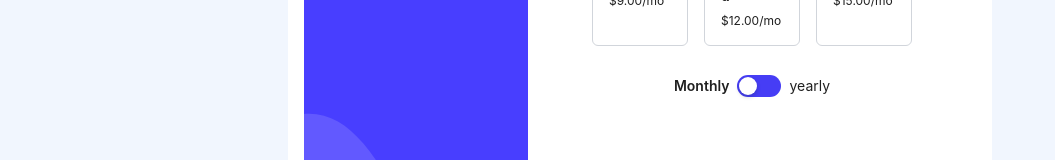
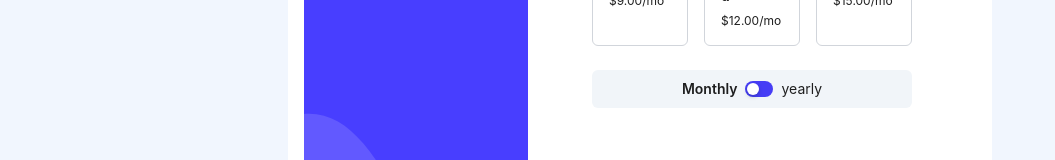
Before and after one commit to BorzooMV/multi-step-form, a React (Vite) app: page /select-plan in a window 1280 px wide. Shown: the part 355-515 px from the top of the page, without its empty margins (0-1055 px from the left). Built offline with nearby package versions, Linux system fonts and the light colour scheme.

Commit message:
fix: use custom components in select plan form

```diff
--- a/src/components/ProductTypeSwitch/ProductTypeSwitch.tsx
+++ b/src/components/ProductTypeSwitch/ProductTypeSwitch.tsx
@@ -1,5 +1,7 @@
 import { Switch, Typography } from "antd";
 import { FormikErrors } from "formik";
+
+import "./style.css";
 
 const { Text } = Typography;
 
@@ -31,11 +33,12 @@ export default function ProductTypeSwitch({
     }
   }
   return (
-    <div className="flex justify-center items-center gap-2">
+    <div className="flex justify-center items-center gap-2 bg-slate-100 py-2 rounded-md">
       <Text strong={currentProductType === "monthly"}>Monthly</Text>
       <Switch
-        className="bg-primary hover:bg-primary/80"
+        className="bg-primary product-type-switch"
         onChange={handleChange}
+        size="small"
       />
       <Text strong={currentProductType === "yearly"}>yearly</Text>
     </div>
--- /dev/null
+++ b/src/components/ProductTypeSwitch/style.css
@@ -0,0 +1,4 @@
+.ant-switch.product-type-switch:hover,
+.ant-switch.ant-switch-checked.product-type-switch:hover {
+  background: hsl(var(--primary) / 0.8);
+}
--- a/src/components/forms/SelectPlanForm.tsx
+++ b/src/components/forms/SelectPlanForm.tsx
@@ -1,17 +1,19 @@
+import { Form } from "antd";
 import { useFormik } from "formik";
 
 import useGetStepsFromUrl from "../../hooks/useGetStepsFromUrl";
+import { useFormContext } from "../FormProvider";
+
 import HeadAndSub from "../HeadAndSub";
-import { useFormContext } from "../FormProvider";
 import FormNavigation from "../FormNavigation";
 import ProductCard from "../ProductCard";
+import ProductTypeSwitch from "../ProductTypeSwitch/ProductTypeSwitch";
 
-import { Form, Input } from "antd";
-import products from "../../data/products.json";
-import ProductTypeSwitch from "../ProductTypeSwitch/ProductTypeSwitch";
 import arcadeImage from "../../assets/icon-arcade.svg";
 import advancedImage from "../../assets/icon-advanced.svg";
 import proImage from "../../assets/icon-pro.svg";
+
+import products from "../../data/products.json";
 
 function TheForm({ step }: { step: number }) {
   const { dispatch } = useFormContext();
@@ -20,7 +22,7 @@ function TheForm({ step }: { step: number }) {
   const formik = useFormik({
     initialValues: {
       product: "",
-      type: "monthly" as ProductType,
+      type: "monthly",
     },
     onSubmit: (values) => {
       dispatch({
@@ -31,9 +33,10 @@ function TheForm({ step }: { step: number }) {
     },
   });
 
-  const desiredProducts: Product[] = products.regulars.filter(
+  const desiredProducts = products.regulars.filter(
     (product) => product.type === formik.values.type
-  );
+  ) as Product[];
+
   const desiredProductsWithImage = desiredProducts.map((product) => {
     switch (product.name) {
       case "arcade":
@@ -55,39 +58,23 @@ function TheForm({ step }: { step: number }) {
     >
       <div>
         <Form.Item label="Product" name="product">
-          {/* <Input onChange={formik.handleChange} /> */}
           <div className="flex gap-4">
-            {desiredProductsWithImage.map((product, index) => (
-              <ProductCard
-                key={index}
-                product={product}
-                handleChangeValue={formik.setFieldValue}
-              />
-            ))}
-            {/* <ProductCard
-              imgSrc={sampleProductImage}
-              type="monthly"
-              finalPrice={9}
-              productName="arcade"
-              onClick={() => formik.setFieldValue("product", "arcade")}
-            />
-            <ProductCard
-              imgSrc={sampleProductImage}
-              type="monthly"
-              finalPrice={9}
-              productName="arcade"
-            />
-            <ProductCard
-              imgSrc={sampleProductImage}
-              type="monthly"
-              finalPrice={9}
-              productName="arcade"
-            /> */}
+            {desiredProductsWithImage.map((product, index) => {
+              if (!product) return;
+
+              return (
+                <ProductCard
+                  key={index}
+                  product={product}
+                  handleChangeValue={formik.setFieldValue}
+                />
+              );
+            })}
           </div>
         </Form.Item>
         <Form.Item name="type">
           <ProductTypeSwitch
-            currentProductType={formik.values.type}
+            currentProductType={formik.values.type as ProductType}
             handleChangeValue={formik.setFieldValue}
           />
         </Form.Item>
```
